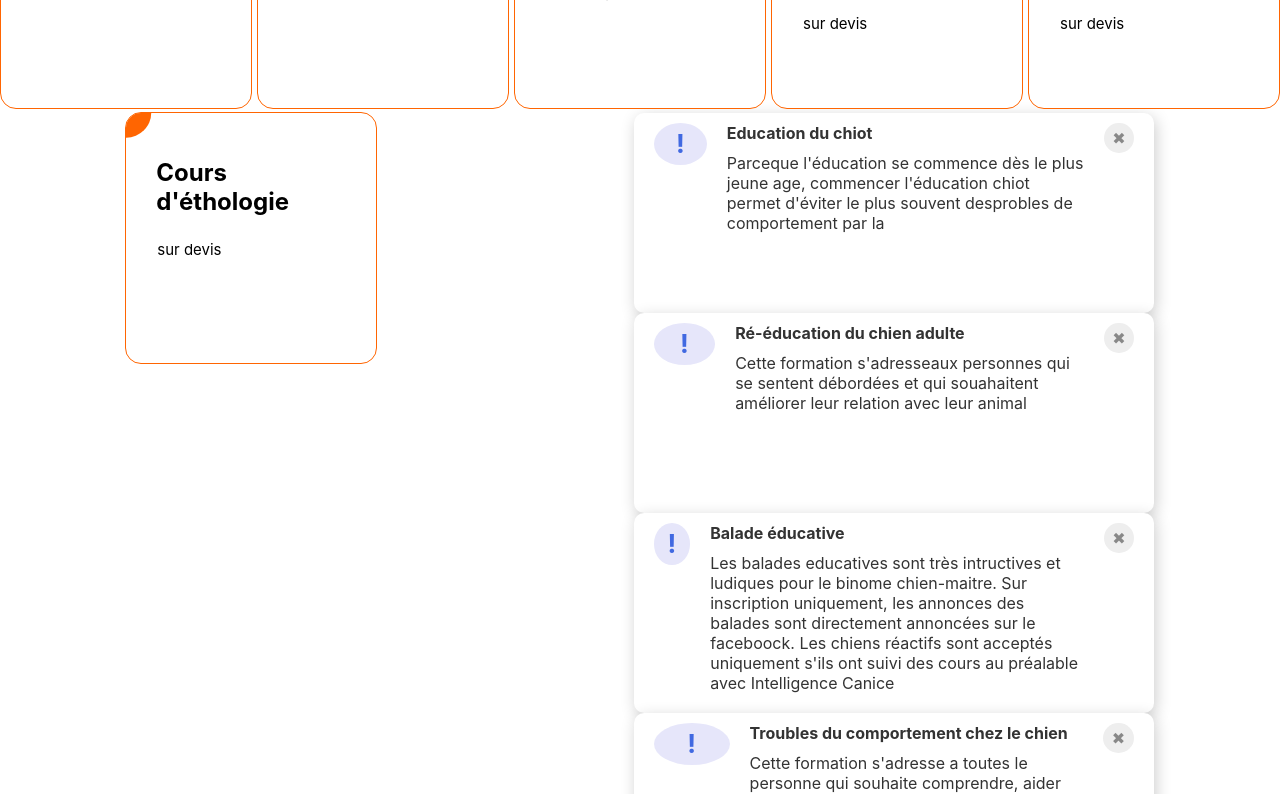
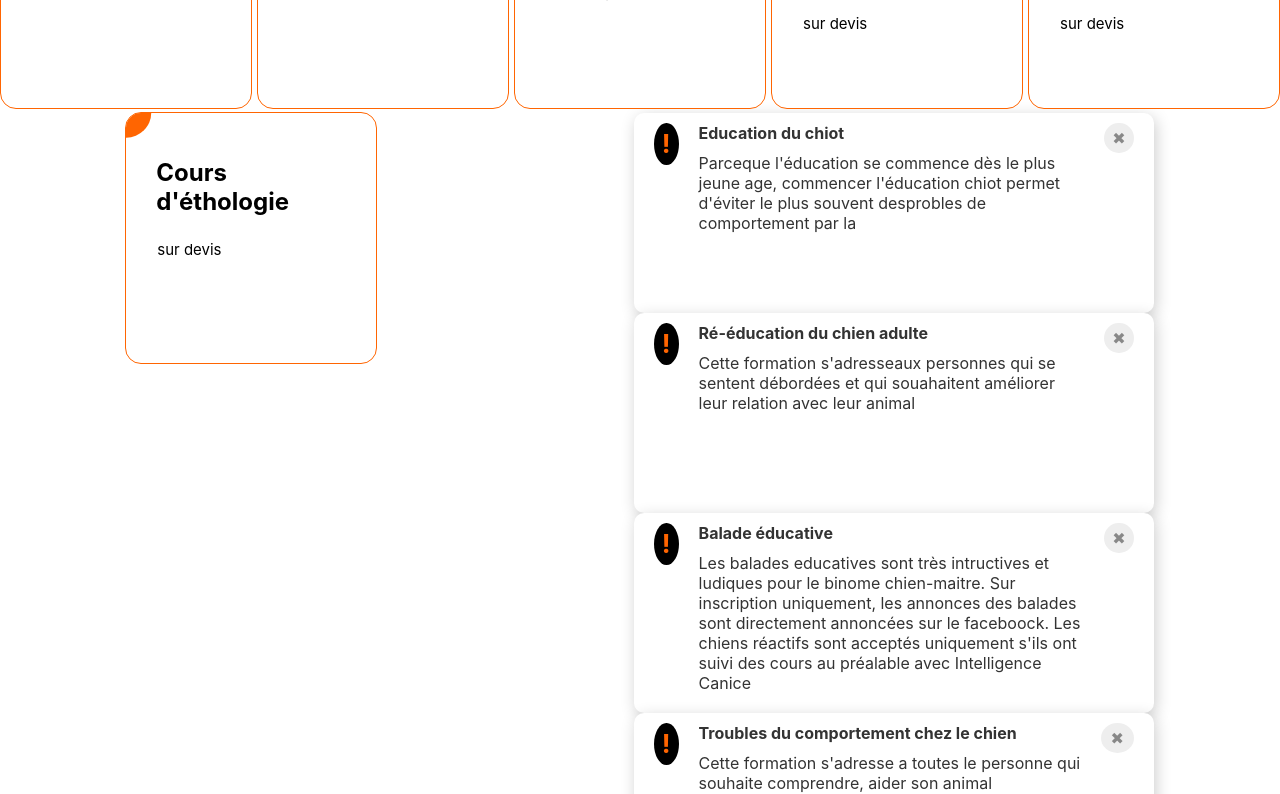
Before and after one commit to melaniemdm/intelligence_canine, a React (Create React App) app: page / in a window 1280 px wide. Shown: the part 2160-2954 px from the top of the page. Built offline with nearby package versions, Linux system fonts and the light colour scheme.

Commit message:
fix(css) modal & services communs add(js services) key

```diff
--- a/src/components/ModalServices/style.scss
+++ b/src/components/ModalServices/style.scss
@@ -1,4 +1,4 @@
-
+@import "../../styles/communs.scss";
 
 .containerModal {
   margin: 0;
@@ -22,11 +22,11 @@
 }
 
 .iconModal {
-  color: royalblue;
+  color: $colorOrange2;
   font-size: 26px;
   font-weight: 700;
-  background: lavender;
-  width: 122px;
+  background: black;
+  width: auto;
   height: 42px;
   padding: 0 8px;
   border-radius: 50%;
--- a/src/components/Services/index.js
+++ b/src/components/Services/index.js
@@ -20,7 +20,7 @@ function Services(){
 
   </div> </div> </div>)}
   <div>
-{ nosPrestations.map((services,index)=><ModalServices title={services.titlePresta} detail={services.detail}/>)}
+{ nosPrestations.map((services,index)=><ModalServices key={index} title={services.titlePresta} detail={services.detail}/>)}
   </div></div>
 
 
--- a/src/components/Services/style.scss
+++ b/src/components/Services/style.scss
@@ -1,4 +1,5 @@
 @import "../../styles/communs.scss";
+
 .containerGlobalServices {
   height: auto;
   display: flex;
```
